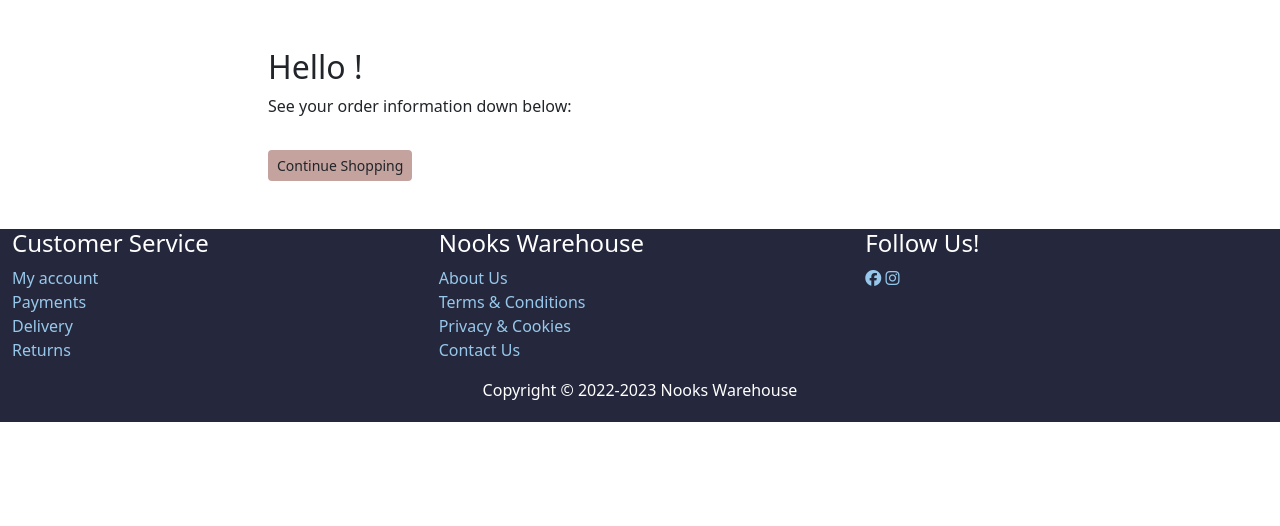
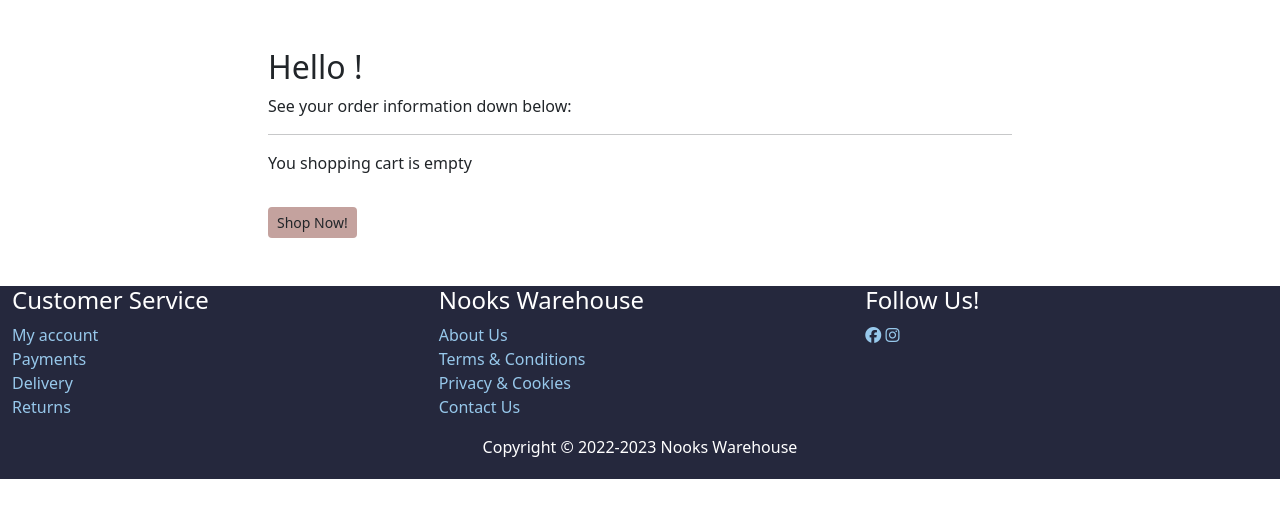
Before and after one commit to sharondrinkwaard/nookswarehouse, a Django app: page /shoppingcart/overview_orders/ in a window 1280 px wide. Shown: the part 288-814 px from the top of the page. Run offline with Django 3.2, Linux system fonts and the light colour scheme; some libraries are stand-ins or nearby versions.

Commit message:
Add order template and context

```diff
--- a/shop/settings.py
+++ b/shop/settings.py
@@ -80,6 +80,7 @@ TEMPLATES = [
                 'django.template.context_processors.request',
                 'django.contrib.auth.context_processors.auth',
                 'django.contrib.messages.context_processors.messages',
+                'shoppingcart.contexts.shopping_content',
             ],
         },
     },
--- /dev/null
+++ b/shoppingcart/contexts.py
@@ -0,0 +1,19 @@
+
+def shopping_content(request):
+
+    shopping_items = []
+    total = 0
+    product_count = 0
+    delivery = 0
+
+    grand_total = total + delivery
+
+    context = {
+        'shopping_items': shopping_items,
+        'total': total,
+        'product_count': product_count,
+        'delivery': delivery,
+        'grand_total': grand_total,
+    }
+
+    return context
--- a/shoppingcart/templates/shoppingcart/overview_orders.html
+++ b/shoppingcart/templates/shoppingcart/overview_orders.html
@@ -10,17 +10,19 @@
         <div class="col-md-8 mt-5 offset-md-2">
             <h2>Hello {{ request.user.username }}!</h2>
             <p>See your order information down below:</p>
-
-            <!-- {% for data in queryset %} -->
-            <div class="col-md-8 mt-3 offset-md-2">
-                <a href="" class="btn btn-custom btn-sm">Edit</a>
-                <a href="" class="btn btn-custom btn-sm" onclick="return confirm('Are you sure you want to delete this order?')">Delete</a>
-                <hr>
-            </div>
-            <!-- {% endfor %} -->
-            <a class="btn btn-custom btn-sm mt-3 mb-5" href="{% url 'index' %}">Continue Shopping</a>
+            <hr>
+        </div>
+        <div class="col-md-8 mt-3 offset-md-2">
+            {% if shopping_items %}
+            <div class="table-responsive"></div>
+            <a href="" class="btn btn-custom btn-sm">Edit</a>
+            <a href="" class="btn btn-custom btn-sm" onclick="return confirm('Are you sure you want to delete this order?')">Delete</a>
+            <hr>
+            {% else %}
+                <p>You shopping cart is empty</p>
+                <a class="btn btn-custom btn-sm mt-3 mb-5" href="{% url 'products' %}">Shop Now!</a>
+            {% endif %}
         </div>
     </div>
 </section>
-
 {% endblock %}
--- a/templates/base.html
+++ b/templates/base.html
@@ -3,28 +3,28 @@
 <!DOCTYPE html>
 <html lang="en">
 <head>
-
+<!-- Meta -->
   <meta http-equiv="X-UA-Compatible" content="ie=edge">
   <meta name="description" content="Nooks Warehouse for all your furniture and household products">
   <meta name="keywords" content="furniture, household, inventory, design, authentic, warehouse, Nooks Warehouse">
   <meta charset="UTF-8">
   <meta http-equiv="X-UA-Compatible" content="IE=edge">
   <meta name="viewport" content="width=device-width, initial-scale=1.0">
-
+  <!-- Style sheets -->
   <link rel="stylesheet" href="https://cdn.jsdelivr.net/npm/bootstrap@5.2.3/dist/css/bootstrap.min.css" integrity="sha384-rbsA2VBKQhggwzxH7pPCaAqO46MgnOM80zW1RWuH61DGLwZJEdK2Kadq2F9CUG65" crossorigin="anonymous">
   <link rel="stylesheet" href="{% static 'css/base.css' %}">
-
+  <!-- Favicon -->
   <link rel="apple-touch-icon" sizes="180x180" href="/apple-touch-icon.png">
-
+  <link rel="icon" type="image/x-icon" sizes="32x32" href="{% static 'favicon.ico' %}">
   <link rel="manifest" href="/site.webmanifest">
-
+  <!-- Scripts -->
   <script src="https://kit.fontawesome.com/880310c6eb.js" crossorigin="anonymous"></script>
   <script src="https://cdn.jsdelivr.net/npm/jquery@3.5.1/dist/jquery.min.js" integrity="sha256-9/aliU8dGd2tb6OSsuzixeV4y/faTqgFtohetphbbj0=" crossorigin="anonymous"></script>
   <script src="https://cdn.jsdelivr.net/npm/bootstrap@5.2.3/dist/js/bootstrap.bundle.min.js" integrity="sha384-kenU1KFdBIe4zVF0s0G1M5b4hcpxyD9F7jL+jjXkk+Q2h455rYXK/7HAuoJl+0I4" crossorigin="anonymous"></script>
 
   <title>Nooks Warehouse {% block extra_title %}{% endblock %}</title>
-  <link rel="icon" type="image/x-icon" sizes="32x32" href="{% static 'favicon.ico' %}">
 </head>
+
 <body class="mt-5">
   <header class="container-fluid ">
     <nav class="navbar navbar-expand-lg fixed-top w-100">
```
Also changed, not shown: shoppingcart/urls.py (line endings or trailing spaces).
